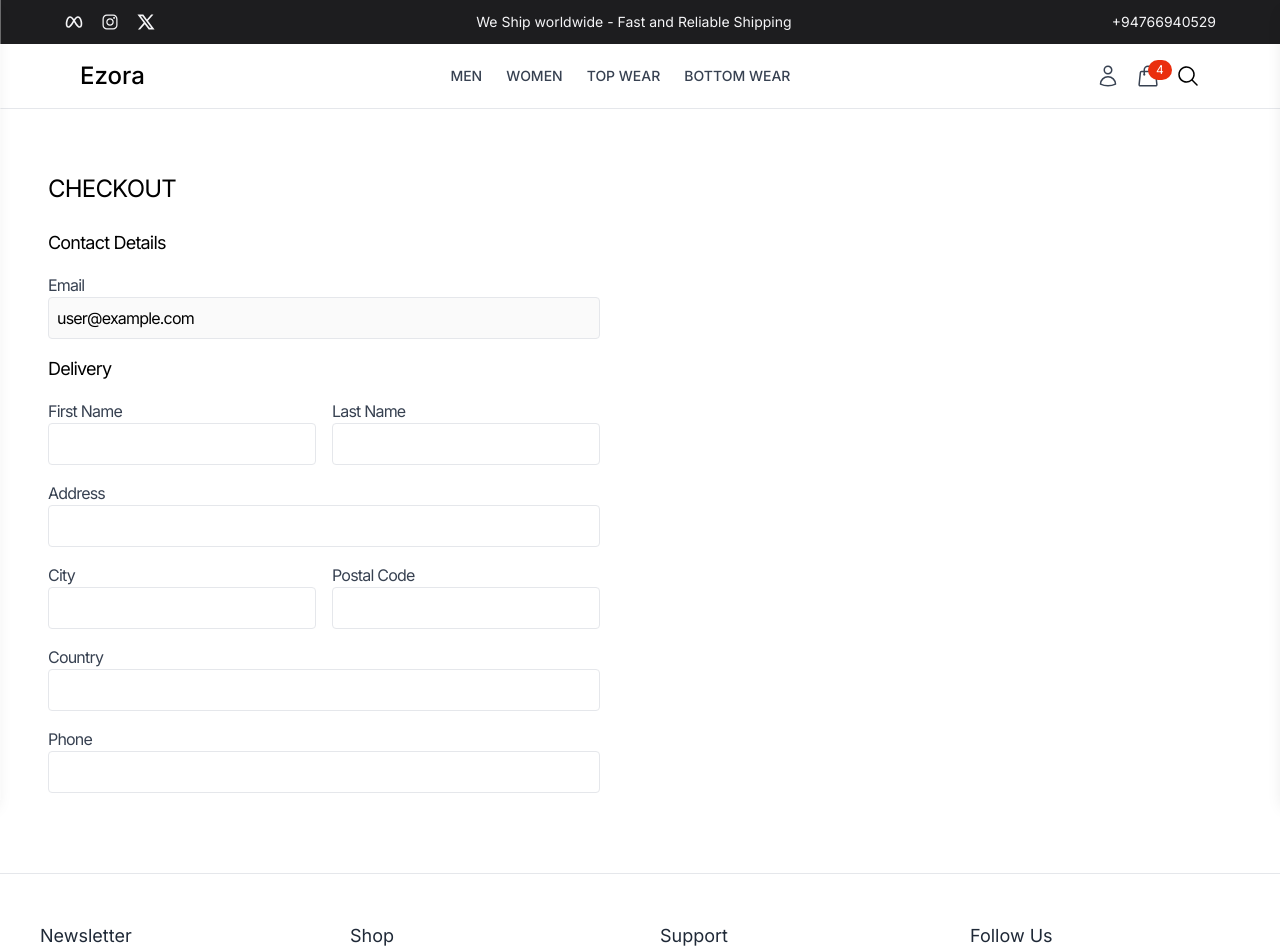
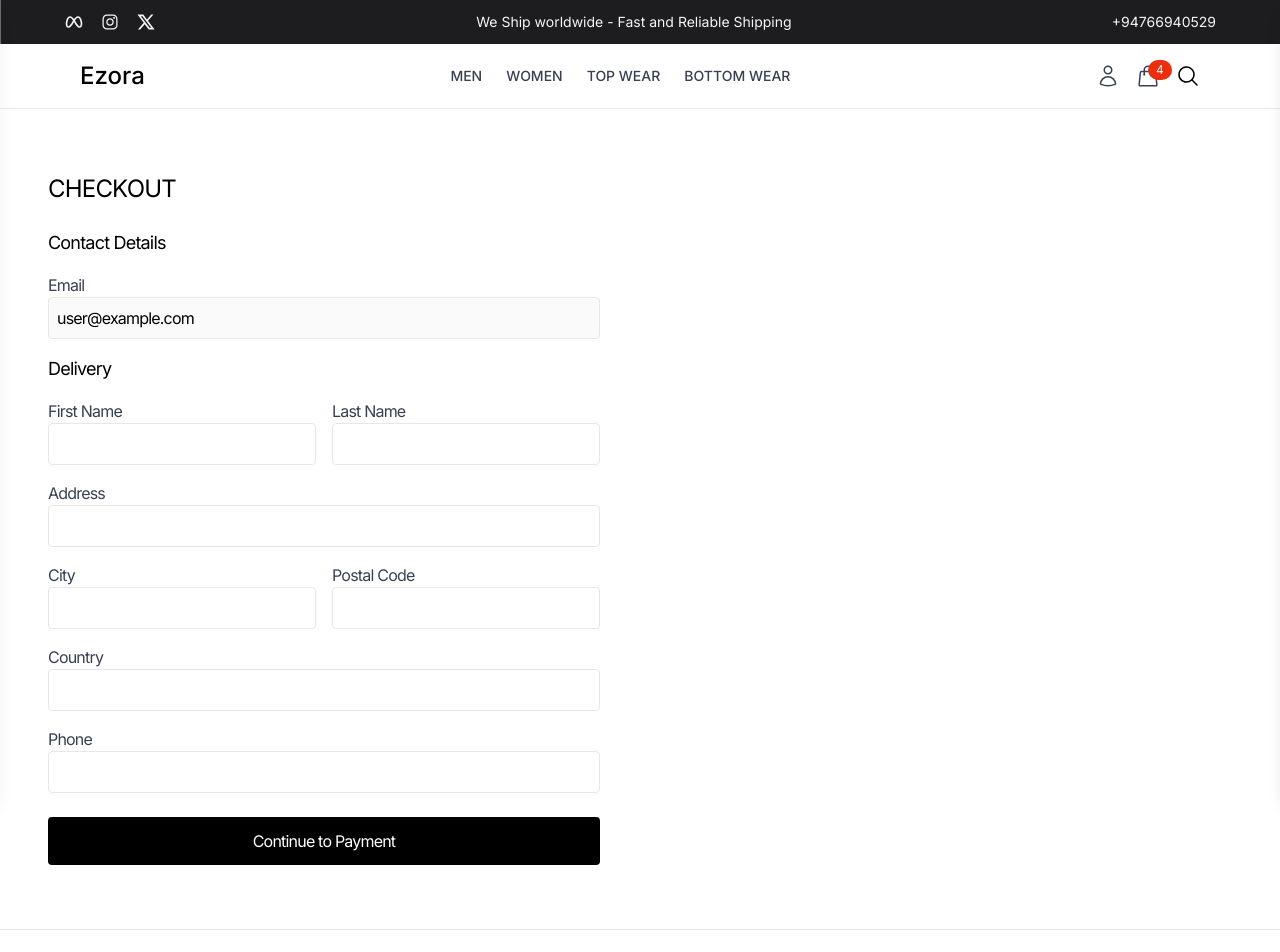
Before and after one commit to Tasheen2002/E-Commerce-MERN, a React (Vite) app in the folder frontend/: page /checkout in a window 1280 px wide. Shown: the top 952 px of the page. Built offline with nearby package versions, Linux system fonts and the light colour scheme; a web font is replaced by a local one.

Commit message:
created continue to checkout button

```diff
--- a/frontend/src/components/Cart/Checkout.jsx
+++ b/frontend/src/components/Cart/Checkout.jsx
@@ -24,6 +24,7 @@ const cart = {
 
 const Checkout = () => {
   const navigate = useNavigate();
+  const [checkoutId, setCheckoutId] = useState(null);
   const [shippingAddress, setShippingAddress] = useState({
     firstName: "",
     lastName: "",
@@ -159,6 +160,21 @@ const Checkout = () => {
               required
             />
           </div>
+          <div className="mt-6">
+            {!checkoutId ? (
+              <button
+                type="submit"
+                className="w-full bg-black text-white py-3 rounded"
+              >
+                Continue to Payment
+              </button>
+            ) : (
+              <div>
+                <h3 className="text-lg mb-4">Pay with Paypal</h3>
+
+              </div>
+            )}
+          </div>
         </form>
       </div>
     </div>
```
